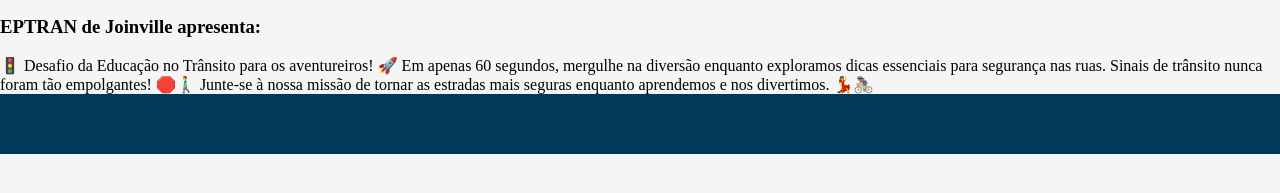
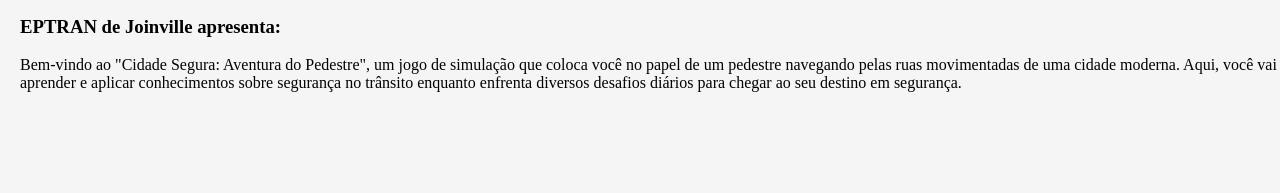
Before and after one commit to Otavio101/Eptran, a plain HTML site: page Arquivos/Estrutura/JogoSeriesFinais.html in a window 1280 px wide. Shown: the part 255-448 px from the top of the page. Drawn offline with Linux system fonts and the light colour scheme.

Commit message:
Renomeei as paginas html e css dos jogos e adicionei texto no jogo das series finais

```diff
--- a/Arquivos/Estrutura/paginadoJogo.html
+++ b/Arquivos/Estrutura/JogoSeriesFinais.html
@@ -5,7 +5,7 @@
     <meta name="viewport" content="width=device-width, initial-scale=1.0">
     <title>Séries Finais</title>
     <link rel="stylesheet" href="../Visual/geral.css">
-    <link rel="stylesheet" href="../Visual/PaginaDoJogo.css">
+    <link rel="stylesheet" href="../Visual/JogoSeriesFinais.css">
 </head>
 
 <body class="bodypaginajogo1">
@@ -33,16 +33,12 @@
             src="https://www.joinville.sc.gov.br/wp-content/uploads/2021/09/Logotipo_Prefeitura_vertical_positivo.png"
             class="logodaprefeiturapaginadojogo"></div>
     <div class="textoInt" class="centro">
-        <h3>EPTRAN de Joinville apresenta:<br></h3>
+        <h3 class="tituloJogo">EPTRAN de Joinville apresenta:<br></h3>
     </div>
-    <div class="testointrodutorio">🚦 Desafio da Educação no Trânsito para os aventureiros! 🚀 Em apenas 60 segundos,
-        mergulhe na diversão enquanto exploramos dicas essenciais para segurança nas ruas. Sinais de trânsito nunca
-        foram tão empolgantes! 🛑🚶‍♂️ Junte-se à nossa missão de tornar as estradas mais seguras enquanto aprendemos e
-        nos divertimos. 💃🚴‍♀️ </div>
-    <section class="azulEscuro">
-        <div class="flexJogo" class=>
+    <div class="testointrodutorio">
+       <p class="textoSeriesFinais">Bem-vindo ao "Cidade Segura: Aventura do Pedestre", um jogo de simulação que coloca você no papel de um pedestre navegando pelas ruas movimentadas de uma cidade moderna. Aqui, você vai aprender e aplicar conhecimentos sobre segurança no trânsito enquanto enfrenta diversos desafios diários para chegar ao seu destino em segurança.</p>
+    </div>
 
-        </div>
     </section>
 </body>
 
--- /dev/null
+++ b/Arquivos/Visual/JogoSeriesFinais.css
@@ -0,0 +1,13 @@
+.logodaprefeiturapaginadojogo{
+    width: 20%;
+
+}
+
+.textoSeriesFinais{
+    margin-left: 20px;
+}
+
+.tituloJogo{
+    margin-left: 20px;
+
+}
--- a/Arquivos/Visual/PaginaDoJogo.css
+++ /dev/null
@@ -1,4 +0,0 @@
-.logodaprefeiturapaginadojogo{
-    width: 20%;
-
-}
```
Also changed, not shown: Arquivos/Estrutura/JogoEnsinoMédio.html (renamed from Arquivos/Estrutura/ensinoMedio.html, +1 -1 lines), Arquivos/Estrutura/JogoSeriesIniciais.html (renamed from Arquivos/Estrutura/seriesIniciais.html, +1 -1 lines), Arquivos/Visual/EnsinoMedio.css (deleted), Arquivos/Visual/JogoEnsinoMedio.css (added), Arquivos/Visual/JogoSeriesIniciais.css (added), Arquivos/Visual/SeriesIniciais.css (deleted).
